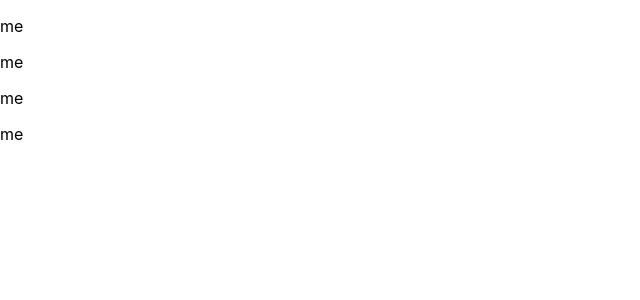
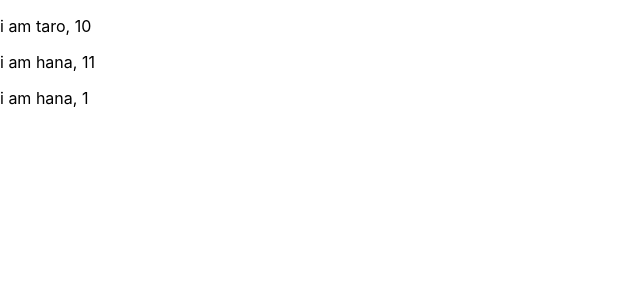
Before and after one commit to panshoku/udemy-react-redux, a React (Create React App) app: page / in a window 1280 px wide. Shown: the top 300 px of the page, without its empty margins (0-640 px from the left). Built offline with nearby package versions, Linux system fonts and the light colour scheme.

Commit message:
learn props

```diff
--- a/src/App.js
+++ b/src/App.js
@@ -1,36 +1,36 @@
 import React from 'react';
-
-// class App extends Component {
-//   render() {
-//     return <div>!!!! <code>src/App.js</code> and save to reload.</div>
-//   }
-// }
-
-// App クラスコンポーネント
-// class App extends Component {
-//   render() {
-//     return (
-//         <React.Fragment>
-//             <label htmlFor="bar">bar</label>
-//             <input type="text" onClick={()=>{console.log("hi")}} />
-//         </React.Fragment>
-//     )
-//   }
-// }
 
 // 関数コンポーネント
 const App =() => {
+    const profiles =[
+        { name: "taro", age: 10},
+        { name: "hana", age: 11},
+        { name: "hana"},
+    ]
     return (
         <div>
-            <Cat />
-            <Cat />
-            <Cat />
-            <Cat />
+        {
+            // 配列.map()：全ての要素を呼び出す。ループ的な
+            // 配列.map(x => x*2) : 配列に入ってる要素がxに渡されて=>の処理をする
+            profiles.map((profile) => {
+                return <User name={profile.name} age={profile.age} />
+            })
+        }
+            {/*
+                コンポーネントの属性。
+                コンポーネントに対して属しているもの。
+                Userコンポーネントに対して、taroというprops.thisができた。
+                Userの引数にpropsが使える。taroが入る。
+            */}
         </div>
     )
 }
 
-const Cat = () => {
-    return (<p>me</p>)
+const User = (props) => {
+    return (<p>i am {props.name}, {props.age}</p>)
 }
+User.defaultProps = {
+    age: 1
+}
+
 export default App;
```
